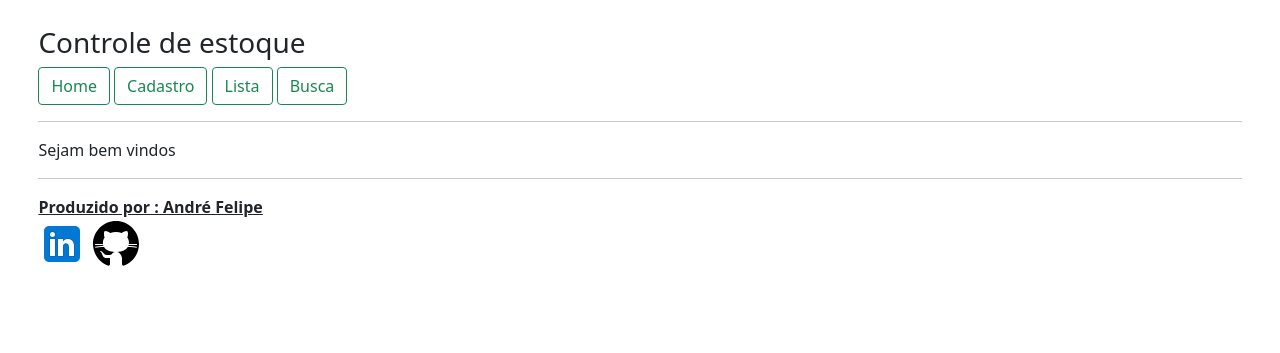
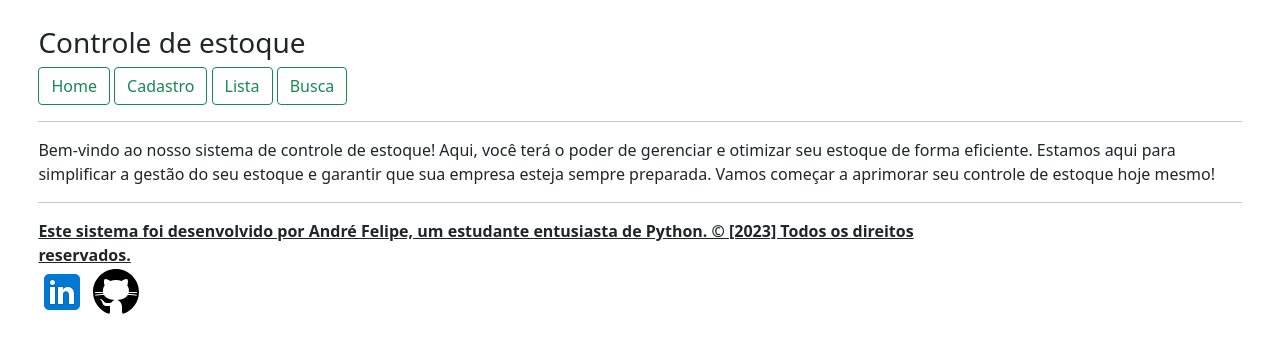
Before and after one commit to AndreFelipe-dev/controle_estoque, a Django app: page /ControleEstoque/ in a window 1280 px wide. Shown: the top 353 px of the page. Run offline with Django 3.2, Linux system fonts and the light colour scheme; some libraries are stand-ins or nearby versions.

Commit message:
alterações de estilização

```diff
--- a/projeto/estoque/templates/estoque/footer.html
+++ b/projeto/estoque/templates/estoque/footer.html
@@ -1,15 +1,20 @@
 {% load static %}
  <hr/>
+
+
+
+
 
     <div class="row">
 
 
-    <div class="col-3 fw-bold text-decoration-underline">
-        Produzido por : André Felipe
+        <div class="col-9 fw-bold text-decoration-underline">
+        Este sistema foi desenvolvido por André Felipe,
+        um estudante entusiasta de Python. © [2023] Todos os direitos reservados.
 
     </div>
 
-
+        <br>
         <br>
 
         <div >
@@ -19,4 +24,6 @@
         </div>
 
 
+
+
     </div>
--- a/projeto/estoque/templates/estoque/home.html
+++ b/projeto/estoque/templates/estoque/home.html
@@ -3,7 +3,11 @@
 
 {% block main_content %}
 
-<p>Sejam bem vindos </p>
+<p  >Bem-vindo ao nosso sistema de controle de estoque!
+    Aqui, você terá o poder de gerenciar e otimizar seu estoque de forma eficiente.
+    Estamos aqui para simplificar a gestão do seu estoque e garantir que
+    sua empresa esteja sempre preparada. Vamos começar a aprimorar seu controle de estoque hoje mesmo!
+ </p>
 
 
 
--- a/projeto/estoque/templates/estoque/lista.html
+++ b/projeto/estoque/templates/estoque/lista.html
@@ -13,7 +13,7 @@
 
 {% if produtos or produtos|length > 0 %}
 
-<table class="table table-success table-striped table-bordered table-hover">
+<table class="table table-dark table-hover table-striped">
     <thead>
     <tr align="center">
         <th> Código </th>
```
Also changed, not shown: projeto/estoque/forms.py (+4 -3 lines). Lines whose indentation alone changed are shown as unchanged.
